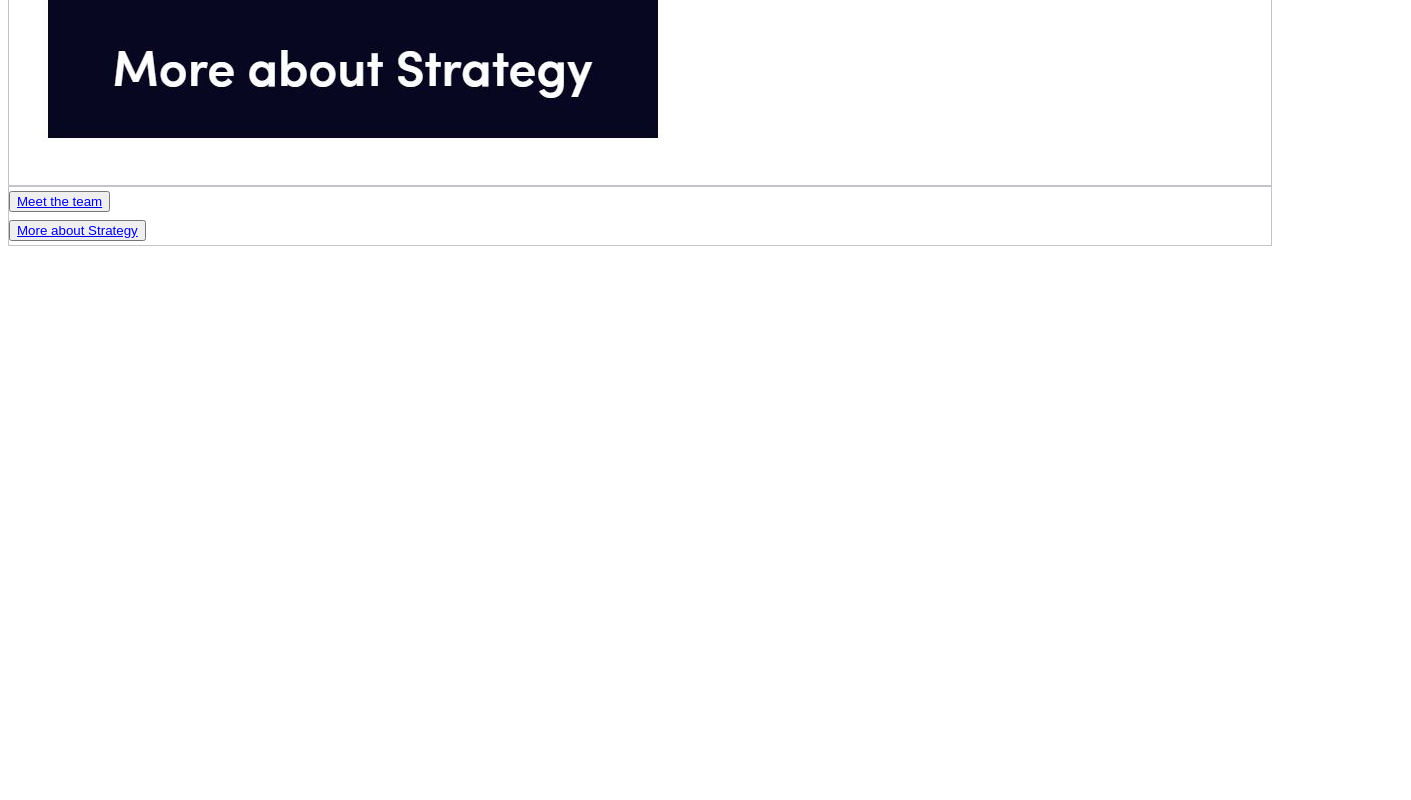
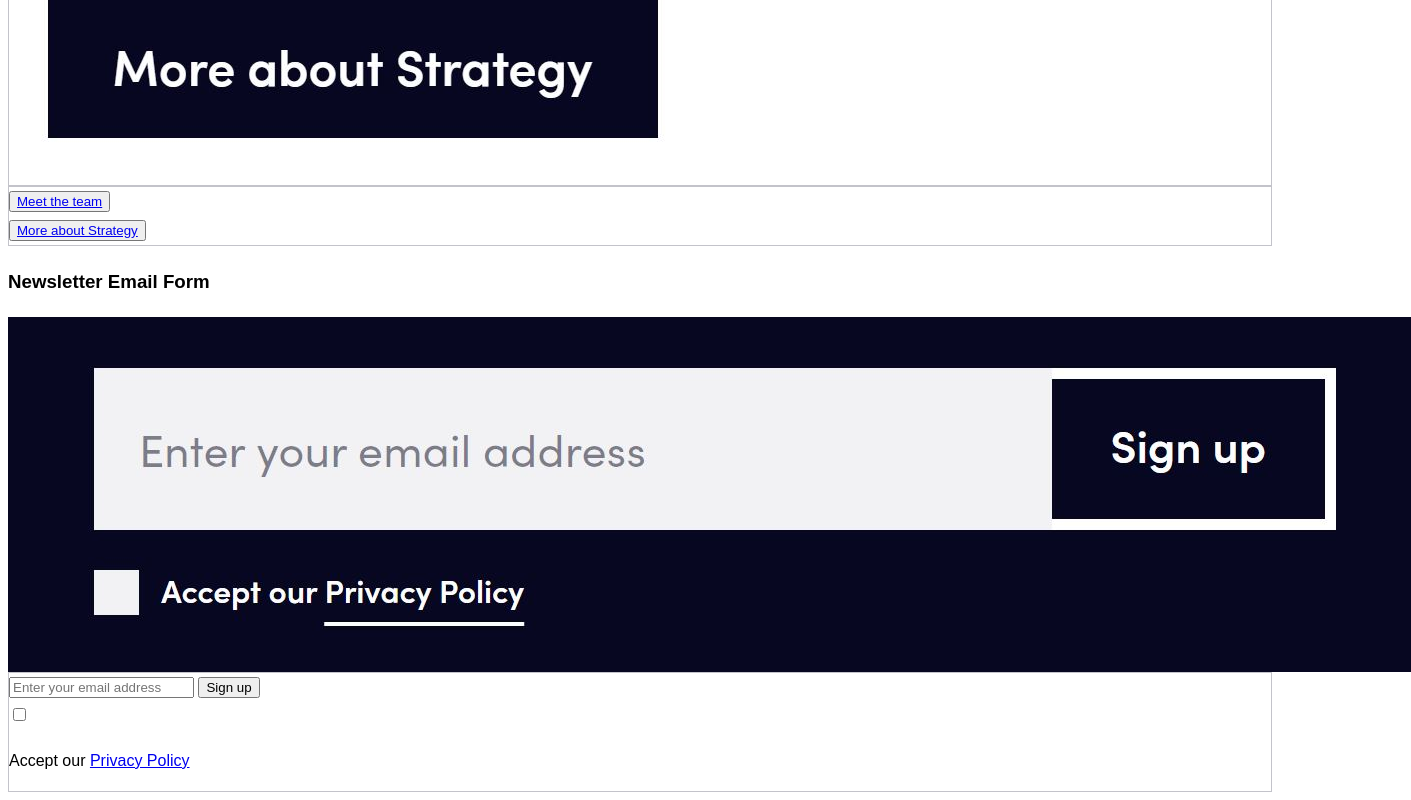
Before and after one commit to mdratz/loom-webdesign-casestudy, a plain HTML site: page components/index.html in a window 1280 px wide. Shown: the part 3265-4065 px from the top of the page, 1411 px wide, since content can reach past the window. Before the commit the page ends 3519 px from the top, so only its background shows below. Drawn offline with Linux system fonts and the light colour scheme; a web font is replaced by a local one.

Commit message:
email form and code
Added img of email submission form and coded element

```diff
--- a/components/index.html
+++ b/components/index.html
@@ -67,5 +67,24 @@
     </div>
 </article>
 
+<article class="component">
+    <h3 class="component__name">Newsletter Email Form</h3>
+    <div class="component__image">
+        <img
+        srcset="img/homepage__section7--form.png 2x"
+        src="img/homepage__section7--form.png" alt="Loom website email submission form">
+    </div>
+    <div class="component__code">
+        <form action="#!">
+            <input type="email" id="email" name="emailaddress" placeholder="Enter your email address">
+            <input type="submit" value="Sign up">
+        </form>
+        <div class="component__checkbox">
+            <input type="checkbox" name="privacy" value="Accept our Privacy Policy">
+        </div>
+        <p>Accept our <a href="#!">Privacy Policy</a></p>
+    </div>
+</article>
+
 </body>
 </html>
```
